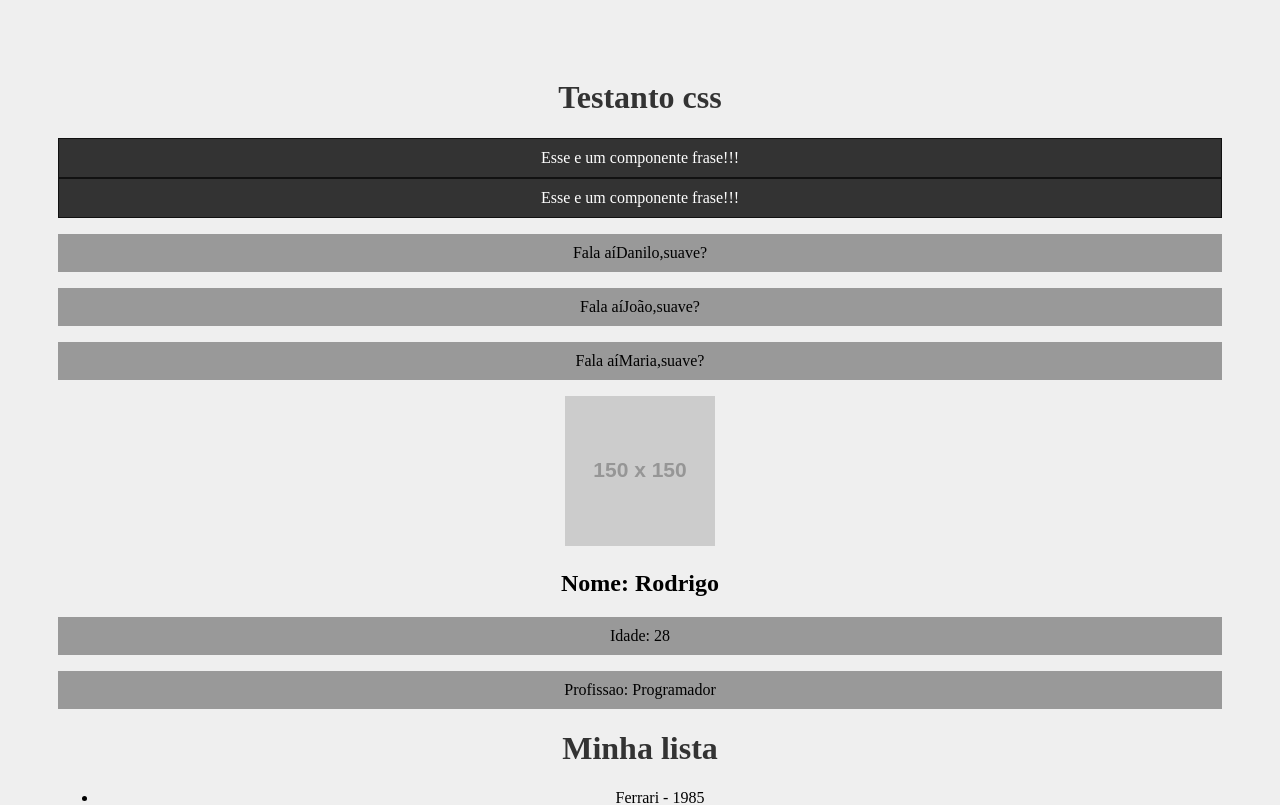
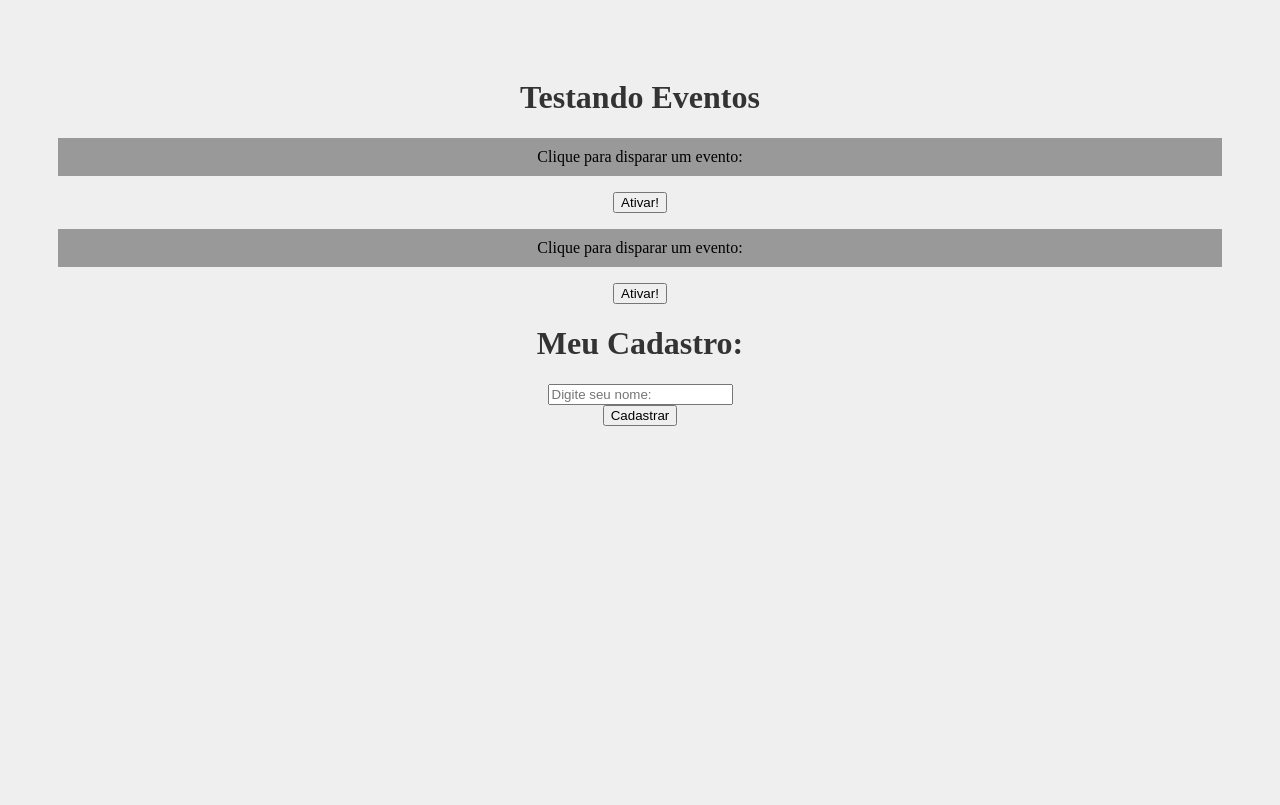
Before and after one commit to DanilodRamos/React-aulas, a React (Create React App) app in the folder meu-projeto/: page / in a window 1280 px wide. Shown: the top 805 px of the page. Built offline with nearby package versions, Linux system fonts and the light colour scheme.

Commit message:
Eventos
aula 09

```diff
--- a/meu-projeto/src/App.js
+++ b/meu-projeto/src/App.js
@@ -1,27 +1,15 @@
 import './App.css'
-import SayMyName from './components/SayMyName'
-import Pessoa from './components/Pessoa'
-import Frase from './components/Frase'
-import List from './components/List'
+import Evento from './components/Evento'
+import Form from './components/Form'
 
   function App(){
-
-  const nome ="Maria"
-
   return (// sempre usar className //
     <div className="App">
-    <h1>Testanto css</h1>
-    <Frase />
-    <Frase />
-    <SayMyName nome="Danilo" />
-    <SayMyName nome="João" />
-    <SayMyName nome= {nome} />
-    <Pessoa
-    nome= "Rodrigo"
-     idade="28"
-     profissao="Programador"
-     foto="https://via.placeholder.com/150" />
-     <List />
+    <h1>Testando Eventos</h1>
+    <Evento numero="1" />
+    <Evento numero="2" />
+    <Form />
+
     </div>
   )
 }
--- /dev/null
+++ b/meu-projeto/src/components/Evento.js
@@ -0,0 +1,13 @@
+function Evento({ numero }) {
+    function meuEvento(){
+        console.log('Opa,fui ativado! ${numero}')
+    }
+
+    return (
+        <div>
+            <p>Clique para disparar um evento:</p>
+            <button onclick={meuEvento}>Ativar!</button>
+        </div>
+    )
+}
+export default Evento
--- /dev/null
+++ b/meu-projeto/src/components/Form.js
@@ -0,0 +1,20 @@
+function Form() {
+    function cadastrarUsuario(e){
+        e.preventDefault()//para o formulario html//
+        console.log('Cadastrou o usuario!')
+    }
+    return(
+        <div>
+            <h1>Meu Cadastro:</h1>
+            <form onSubmit={cadastrarUsuario}>
+                <div>
+                    <input text="text" placeholder="Digite seu nome:" />
+                </div>
+                <div>
+                    <input type="submit" value="Cadastrar" />
+                </div>
+            </form>
+        </div>
+    )
+}
+export default Form
```
